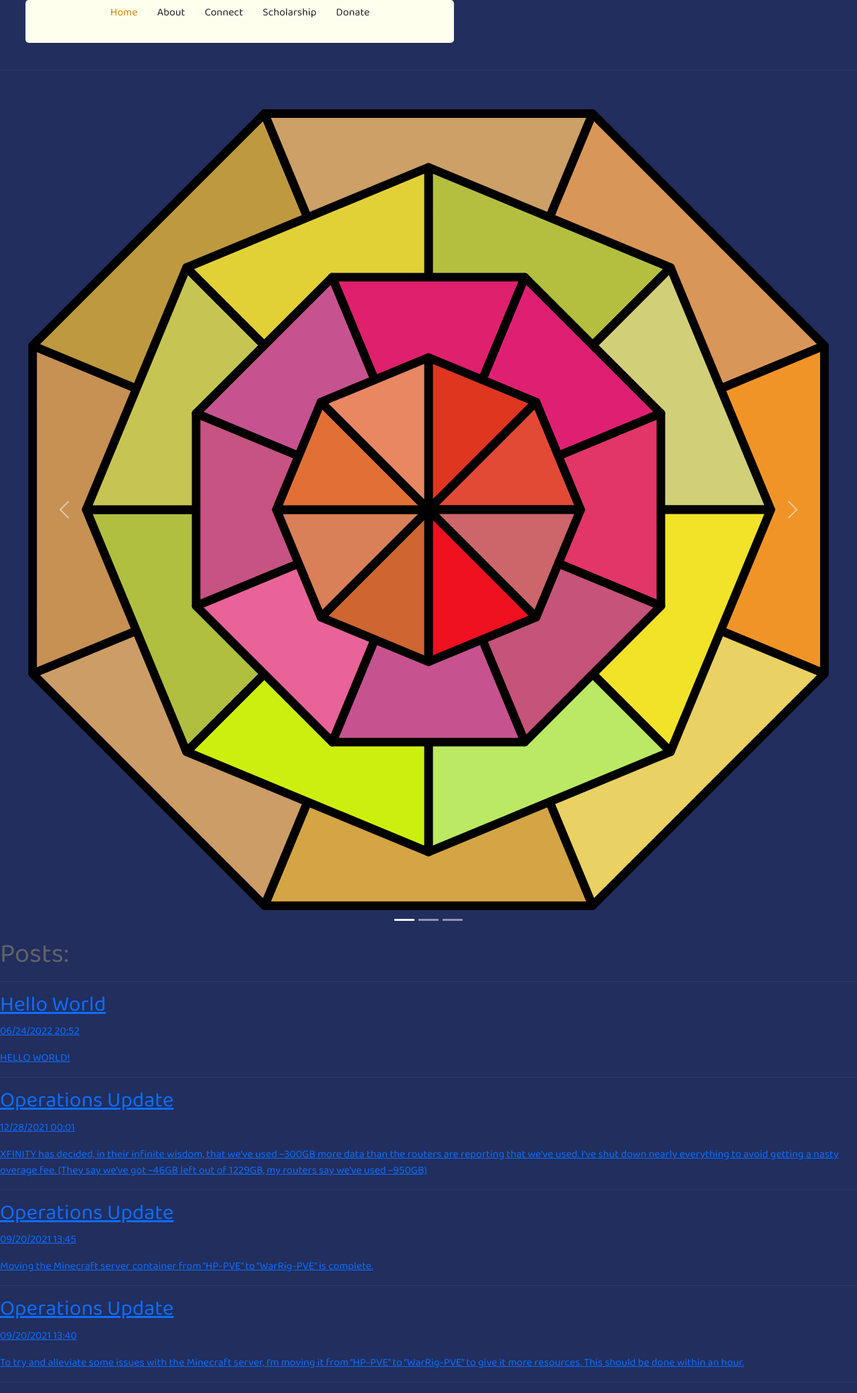
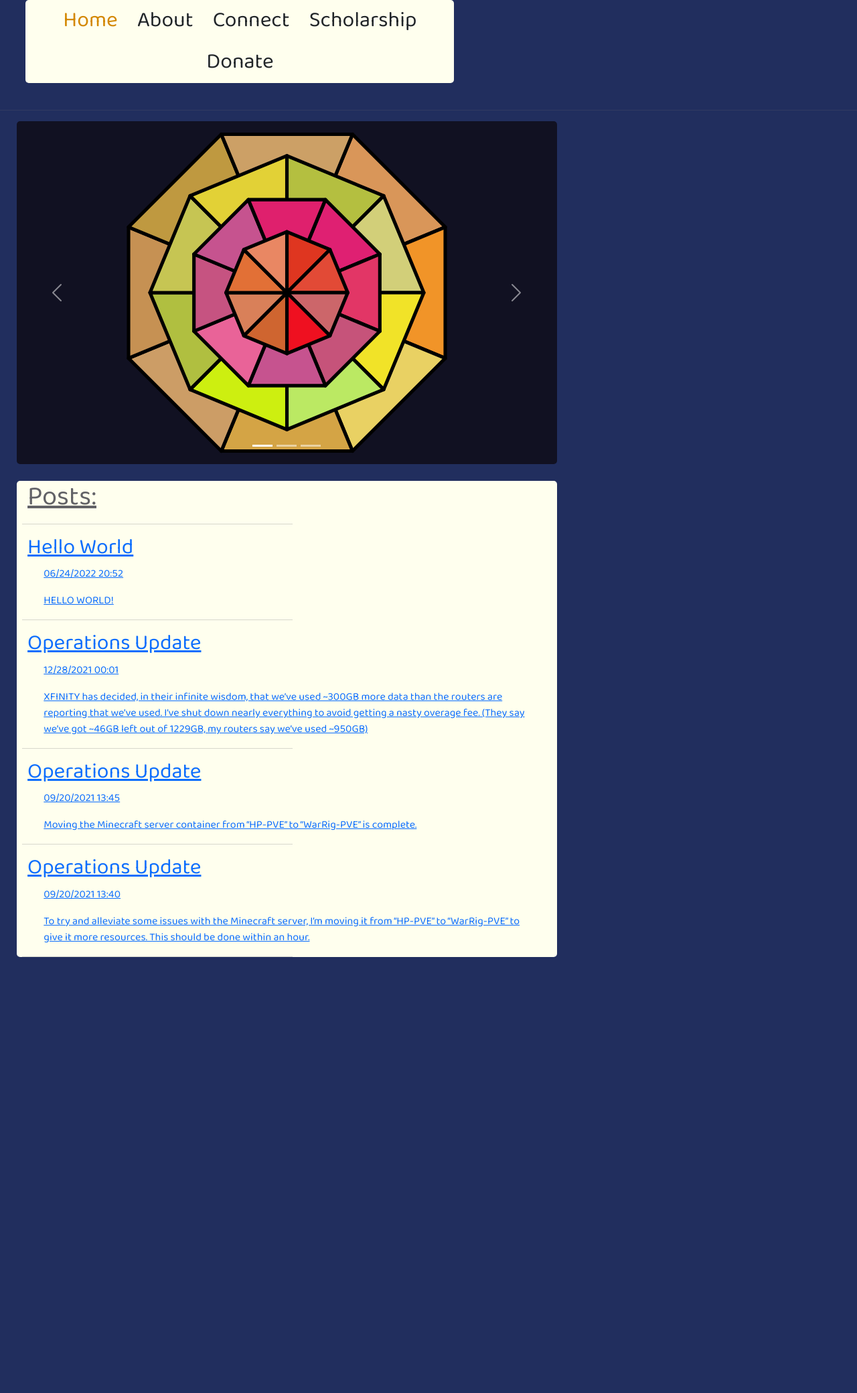
Before and after one commit to Keegan-Charles-Foundation/keegan-charles-foundation.github.io, a Jekyll site: the page built from index.html, in a window 1280 px wide. Shown: the whole page at 67% size. Built offline with Jekyll 4.4.1, drawn with Linux system fonts in a browser that asks for light colours; the list of posts is cut into pages by our own code; after the commit the page ends 1445 px from its top, so only the background shows below that; grey boxes are pictures that could not be loaded.

Commit message:
06-27-22_00:05:34

```diff
--- a/_data/navigation.yml
+++ b/_data/navigation.yml
@@ -1,6 +1,5 @@
 - name: Home
   link: /
-  img: /home.png
 - name: About
   link: /about.html
 - name: Connect
--- a/css/styles.css
+++ b/css/styles.css
@@ -30,4 +30,51 @@ body    {
 
 .navSection center  a   {
     margin: 0px;
+    font-size: 2em;
 }
+
+.primaryContent {
+    max-width: 65%;
+}
+
+.slideshowContainer {
+    margin-left: 3%;
+    border-radius: 5px;
+    background-color: var(--xiketic);
+}
+
+.carousel-item  img {
+    max-height: 512px;
+    min-height: 256px;
+}
+
+.mainContent    {
+    margin-top: 3%;
+    margin-left: 3%;
+    background-color: var(--ivory);
+    border-radius: 5px;
+}
+
+.mainContent  h1 {
+  margin-left: 2%;
+  text-decoration: underline;
+}
+
+.mainContent  hr  {
+  margin-left: 1%;
+  width: 50%;
+}
+
+.mainContent    h2  {
+    margin-left: 2%;
+}
+
+.mainContent  h3  {
+  margin-left: 3%;
+  width: 80%;
+}
+
+.mainContent  p {
+  margin-left: 5%;
+  width: 90%;
+}
```
